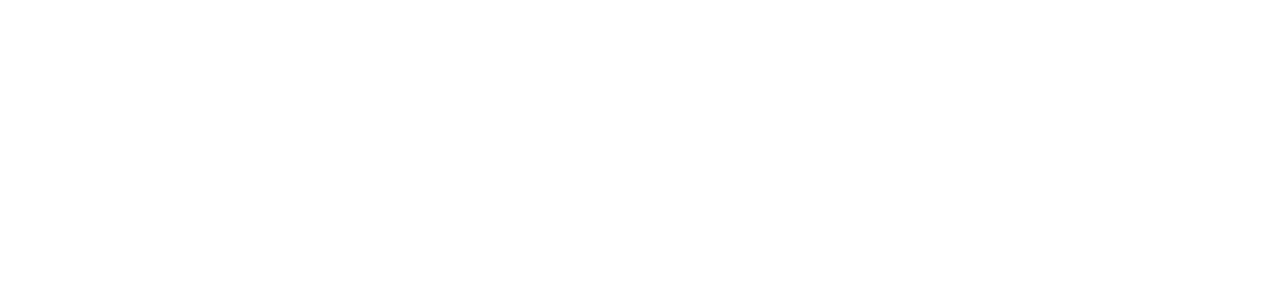
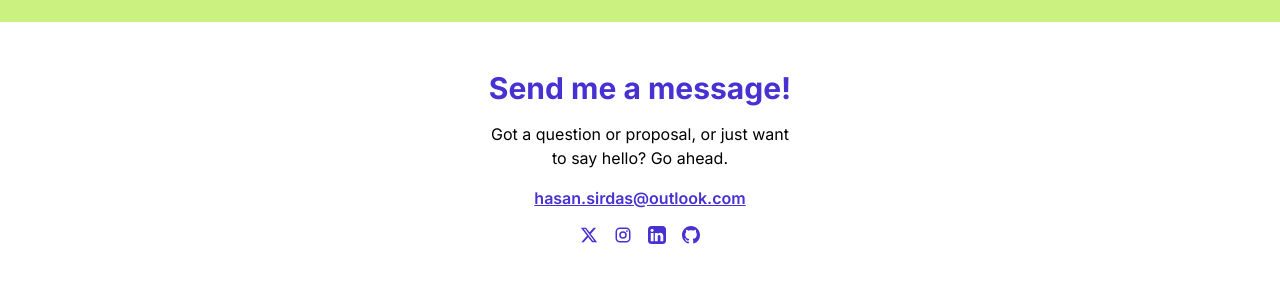
Before and after one commit to sirdashasan/FSWeb-Frontend-Challenge, a React (Vite) app: page / in a window 1280 px wide. Shown: the part 2306-2588 px from the top of the page. Before the commit the page ends 2280 px from the top, so only its background shows below. Built offline with nearby package versions, Linux system fonts and the light colour scheme; a web font is replaced by a local one.

Commit message:
Footer tamamlandı

```diff
--- a/src/App.jsx
+++ b/src/App.jsx
@@ -1,3 +1,4 @@
+import Footer from "./components/Footer";
 import Header from "./components/Header";
 import Hero from "./components/Hero";
 import Profile from "./components/Profile";
@@ -11,6 +12,7 @@
       <Skills />
       <Profile />
       <Projects />
+      <Footer />
     </>
   );
 }
--- /dev/null
+++ b/src/components/Footer.jsx
@@ -0,0 +1,33 @@
+import React from "react";
+import {
+  GithubIcon,
+  InstagramIcon,
+  LinkedinIcon,
+  TwitterIcon,
+} from "../icons/icons";
+
+const Footer = () => {
+  return (
+    <div>
+      <div className="bg-white text-[#4731D3] h-auto font-body font-bold mt-12 mb-12 flex items-center flex-col">
+        <p className="text-3xl">Send me a message!</p>
+        <p className="text-black font-normal text-center mt-4">
+          Got a question or proposal, or just want <br />
+          to say hello? Go ahead.
+        </p>
+        <p className="font-semibold text-center underline mt-4">
+          hasan.sirdas@outlook.com
+        </p>
+
+        <div className="flex text-center items-center gap-4 mt-4">
+          <TwitterIcon />
+          <InstagramIcon />
+          <LinkedinIcon />
+          <GithubIcon />
+        </div>
+      </div>
+    </div>
+  );
+};
+
+export default Footer;
--- a/src/components/Profile.jsx
+++ b/src/components/Profile.jsx
@@ -3,7 +3,7 @@
 const Profile = () => {
   return (
     <div>
-      <div className="bg-[#4731D3] flex h-96 font-body font-bold  ">
+      <div className="bg-[#4731D3] flex h-96 font-body font-bold">
         <div>
           <p className="text-[#CBF281] text-3xl ml-36 mt-12">Profile</p>
           <div className="ml-36 mt-4 font-body font-normal ">
--- a/src/components/Skills.jsx
+++ b/src/components/Skills.jsx
@@ -2,7 +2,7 @@
 
 const Skills = () => {
   return (
-    <div className="flex h-96">
+    <div className="flex h-96 mb-12">
       <div className="font-body font-bold text-3xl text-[#4731D3] h-auto">
         <p className="ml-36 mt-12 mb-24">Skills</p>
       </div>
--- a/src/icons/icons.jsx
+++ b/src/icons/icons.jsx
@@ -45,3 +45,31 @@
     }
   </svg>
 );
+
+export const TwitterIcon = () => (
+  <svg
+    xmlns="http://www.w3.org/2000/svg"
+    width="18"
+    height="18"
+    viewBox="0 0 24 24"
+  >
+    <path
+      fill="#4731D3"
+      d="M18.205 2.25h3.308l-7.227 8.26l8.502 11.24H16.13l-5.214-6.817L4.95 21.75H1.64l7.73-8.835L1.215 2.25H8.04l4.713 6.231zm-1.161 17.52h1.833L7.045 4.126H5.078z"
+    ></path>
+  </svg>
+);
+
+export const InstagramIcon = () => (
+  <svg
+    xmlns="http://www.w3.org/2000/svg"
+    width="18"
+    height="18"
+    viewBox="0 0 24 24"
+  >
+    <path
+      fill="#4731D3"
+      d="M7.8 2h8.4C19.4 2 22 4.6 22 7.8v8.4a5.8 5.8 0 0 1-5.8 5.8H7.8C4.6 22 2 19.4 2 16.2V7.8A5.8 5.8 0 0 1 7.8 2m-.2 2A3.6 3.6 0 0 0 4 7.6v8.8C4 18.39 5.61 20 7.6 20h8.8a3.6 3.6 0 0 0 3.6-3.6V7.6C20 5.61 18.39 4 16.4 4zm9.65 1.5a1.25 1.25 0 0 1 1.25 1.25A1.25 1.25 0 0 1 17.25 8A1.25 1.25 0 0 1 16 6.75a1.25 1.25 0 0 1 1.25-1.25M12 7a5 5 0 0 1 5 5a5 5 0 0 1-5 5a5 5 0 0 1-5-5a5 5 0 0 1 5-5m0 2a3 3 0 0 0-3 3a3 3 0 0 0 3 3a3 3 0 0 0 3-3a3 3 0 0 0-3-3"
+    ></path>
+  </svg>
+);
```
